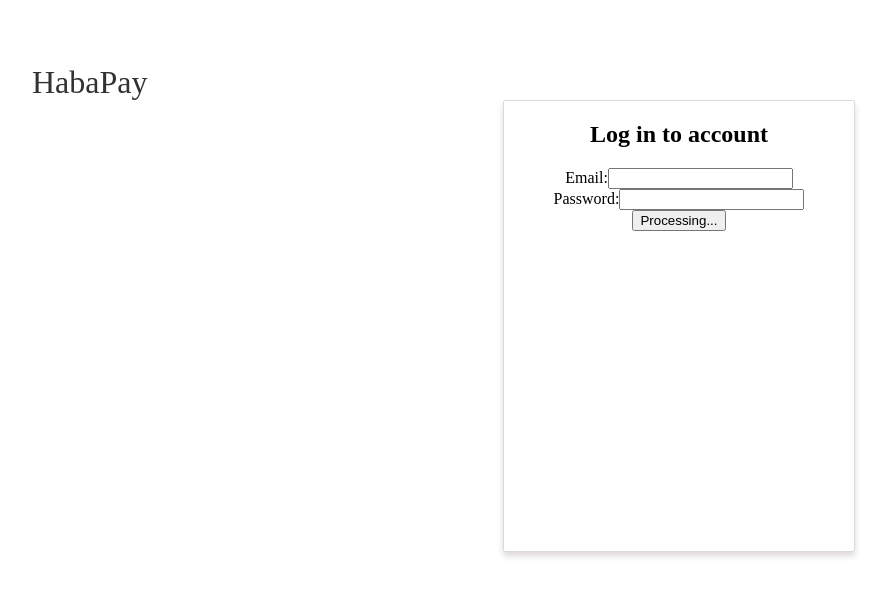
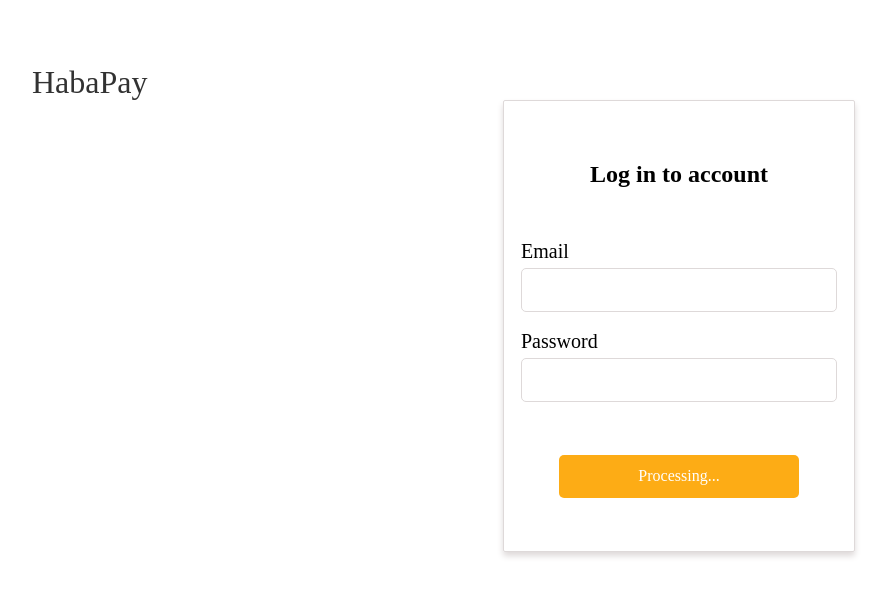
Before and after one commit to glitex-interns-june-2023/haba-pay, a React (Create React App) app: page /login in a window 1280 px wide. Shown: the top 596 px of the page, without its empty margins (32-919 px from the left). Built offline with nearby package versions, Linux system fonts and the light colour scheme.

Commit message:
first commit

```diff
--- a/src/App.css
+++ b/src/App.css
@@ -8,6 +8,7 @@
     font-size: 32px;
     line-height: 42px;
     color: #323232;
+    font-family: 'IBM Plex Sans';
 }
 
 .content {
@@ -23,6 +24,7 @@
     border: 0.1px solid #DED9D9;
     box-shadow: 0 4px 6px 0 #DED9D9;
     border-radius: 2px;
+    font-family: 'IBM Plex Sans';
 }
 
 .content h2 {
@@ -31,12 +33,14 @@
     font-size: 22px;
     font-weight: 500;
     letter-spacing: 0em;
+    font-family: 'IBM Plex Sans';
 }
 
 .content p {
     text-align: center;
     font-size: 16px;
     color: #323232;
+    font-family: 'IBM Plex Sans';
 }
 
 .sign-in {
@@ -50,6 +54,7 @@
     align-items: center;
     margin-top: 15px;
     font-size: 13px;
+    font-family: 'IBM Plex Sans';
 }
 
 .login-content {
@@ -65,4 +70,47 @@
     border: 0.1px solid #DED9D9;
     box-shadow: 0 4px 6px 0 #DED9D9;
     border-radius: 2px;
+    font-family: 'IBM Plex Sans';
 }
+
+.login-title h2 {
+    padding-top: 2.5rem;
+    text-align: center;
+    font-size: 24px;
+    font-weight: 600;
+    font-family: 'IBM Plex Sans';
+}
+
+.login-content label {
+    display: flex;
+    flex-direction: column;
+    align-items: flex-start;
+    gap: 5px;
+    font-size: 20px;
+    font-family: 'IBM Plex Sans';
+}
+
+.login-content label:first-child {
+    padding-top: 2rem;
+}
+
+input {
+    width: 310px;
+    height: 40px;
+    border: 1px solid #DED9D9;
+    border-radius: 5px;
+}
+
+.login-btn {
+    height: 43px;
+    width: 240px;
+    border-radius: 5px;
+    border: none;
+    padding: 10px;
+    background: #FDAC15;
+    color: #FFFEFD;
+    align-items: center;
+    margin-top: 35px;
+    font-size: 16px;
+    font-family: 'IBM Plex Sans';
+}
--- a/src/pages/Login.jsx
+++ b/src/pages/Login.jsx
@@ -22,20 +22,20 @@
           <h1>HabaPay</h1>
         </div>
         <div className="login-content">
-          <h2>Log in to account</h2>
+          <div class="login-title"><h2>Log in to account</h2></div>
           <form onSubmit={handleSubmit}>
             <label>
-              Email:
+              Email
               <input type="email" value={email} onChange={handleEmailChange} />
             </label>
             <br />
             <label>
-              Password:
+              Password
               <input type="password" value={password} onChange={handlePasswordChange} />
             </label>
             <br />
-            <button className="login-btn" type="submit">Processing...</button>
           </form>
+          <button className="login-btn" type="submit">Processing...</button>
         </div>
       </div>
     );
```
